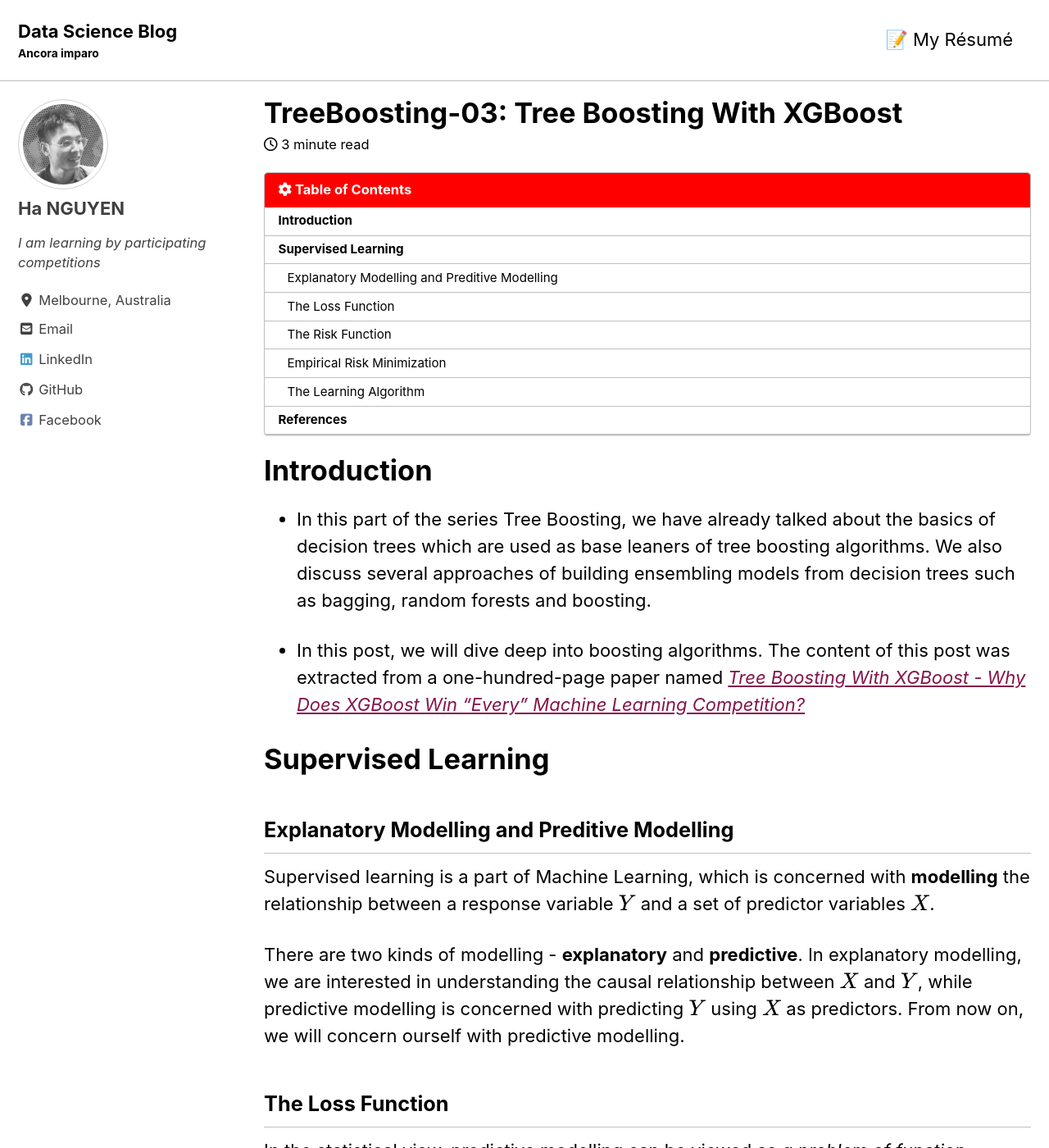
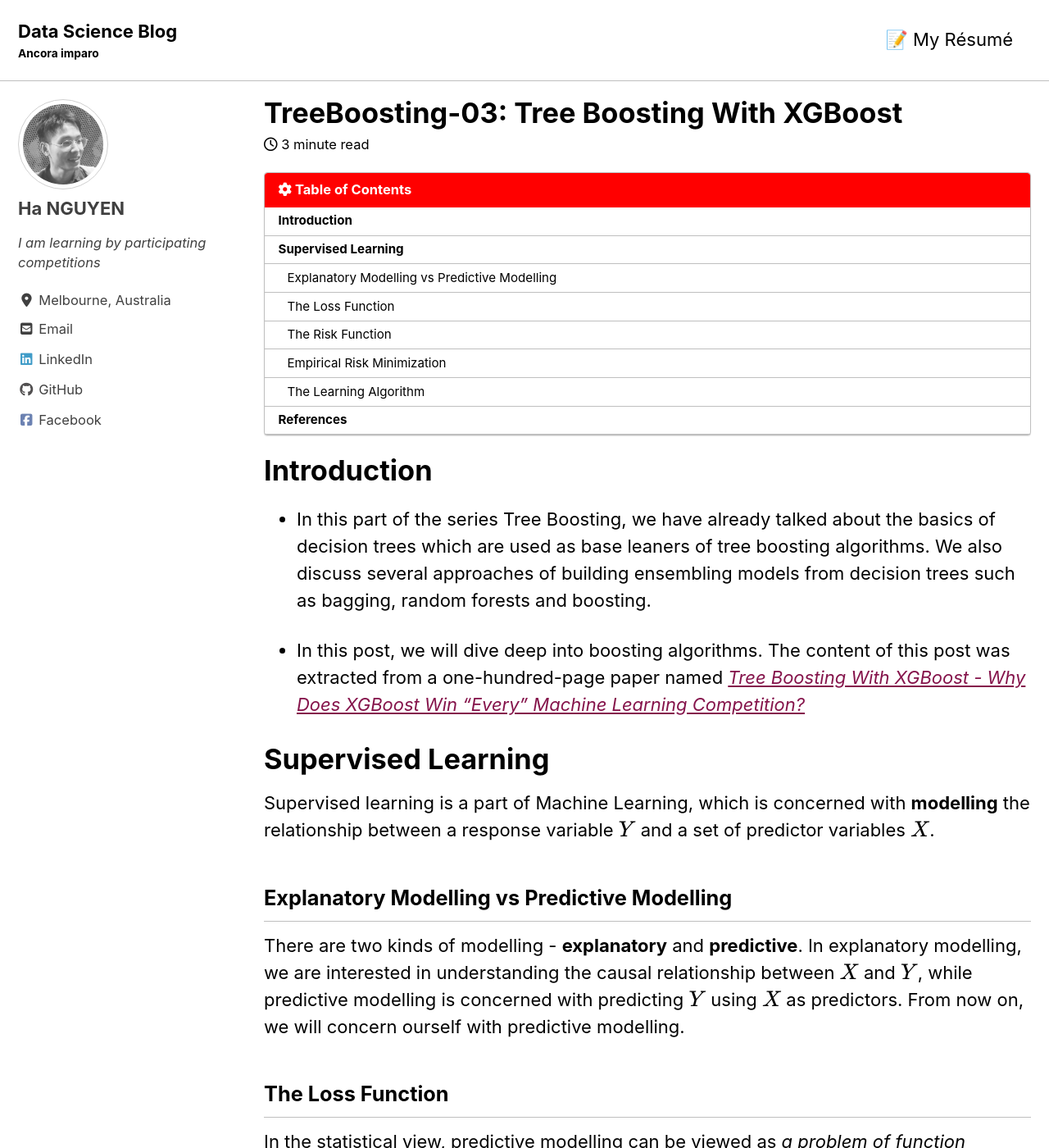
Before and after one commit to datasciblog/datasciblog.github.io, a Jekyll site: the page built from _posts/2020-02-26-tree-boosting-03.md, in a window 1280 px wide and 1400 px high. Shown: the whole window at 82% size. Built offline with Jekyll 4.4.1, drawn with Linux system fonts in a browser that asks for light colours; cached includes are drawn as plain includes; nearby versions of some CDN libraries; formulas are drawn with MathJax 3.

Commit message:
Update 2020-02-26-tree-boosting-03.md

```diff
--- a/_posts/2020-02-26-tree-boosting-03.md
+++ b/_posts/2020-02-26-tree-boosting-03.md
@@ -26,9 +26,9 @@ toc_icon: "cog"
 
 # Supervised Learning
 
-## Explanatory Modelling and Preditive Modelling
+Supervised learning is a part of Machine Learning, which is concerned with **modelling** the relationship between a response variable $Y$ and a set of predictor variables $X$.
 
-Supervised learning is a part of Machine Learning, which is concerned with **modelling** the relationship between a response variable $Y$ and a set of predictor variables $X$.
+## Explanatory Modelling vs Predictive Modelling
 
 There are two kinds of modelling - **explanatory** and **predictive**. In explanatory modelling, we are interested in understanding the causal relationship between $X$ and $Y$, while predictive modelling is concerned with predicting $Y$ using $X$ as predictors. From now on, we will concern ourself with predictive modelling.
 
```
